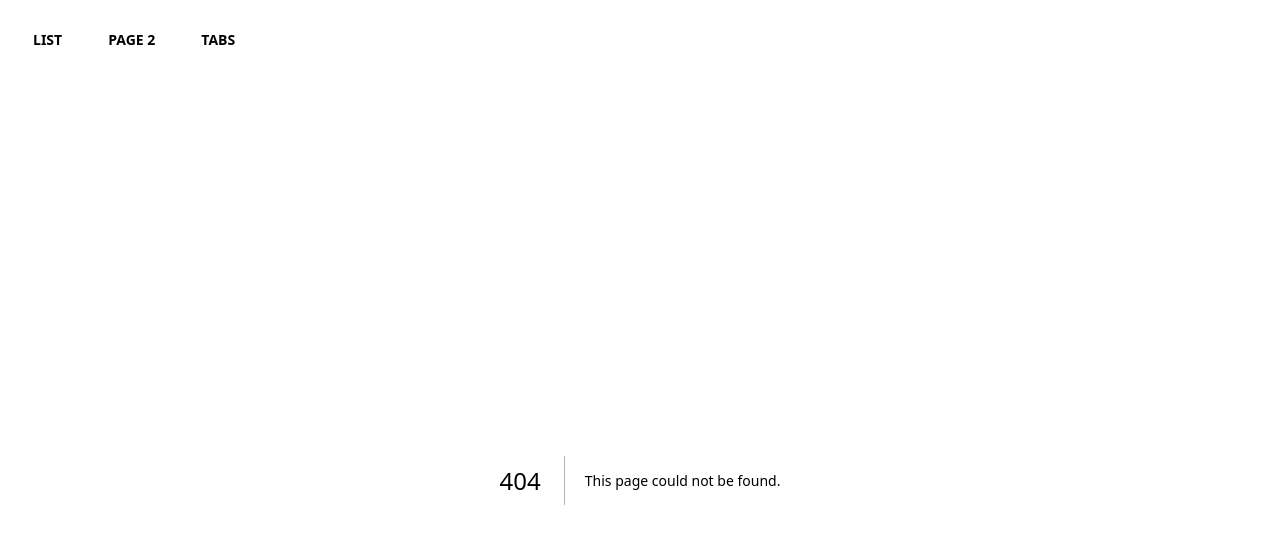
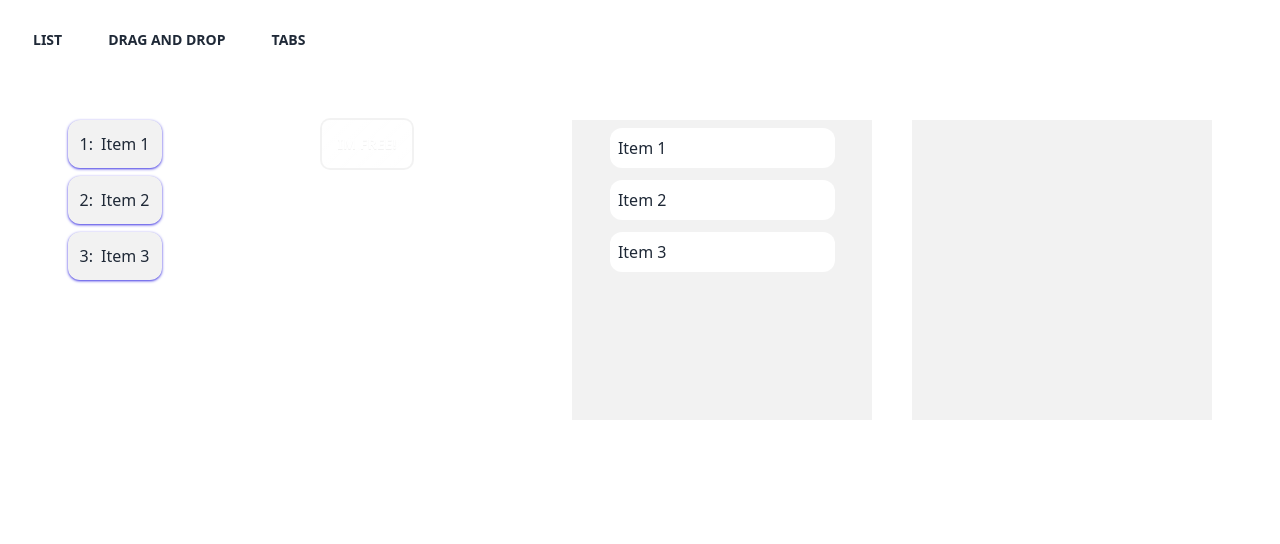
Before and after one commit to NotNullDev/framer-motion-playground, a Next.js app: page /draganddrop in a window 1280 px wide. Before the commit this address had no page. Shown: the top 544 px of the page. Built offline with nearby package versions, Linux system fonts and the light colour scheme.

Commit message:
drag and drop update

```diff
--- a/src/pages/_app.tsx
+++ b/src/pages/_app.tsx
@@ -36,8 +36,11 @@ const Header = () => {
       <button className="btn-ghost btn" onClick={() => router.push("/")}>
         List
       </button>
-      <button className="btn-ghost btn" onClick={() => router.push("/a")}>
-        Page 2
+      <button
+        className="btn-ghost btn"
+        onClick={() => router.push("/draganddrop")}
+      >
+        Drag and drop
       </button>
       <button className="btn-ghost btn" onClick={() => router.push("/tabs")}>
         Tabs
--- a/src/pages/a.tsx
+++ b/src/pages/draganddrop.tsx
@@ -72,26 +72,40 @@ export default function A() {
             console.log(e);
           }}
           ref={ref}
+          onDragStart={(e) => {
+            if (e.currentTarget) currentDrag.current = e.currentTarget;
+            toast("drag start");
+          }}
         >
           <button className="sm glass btn"> Im free!</button>
         </motion.div>
 
         <div className="flex gap-10">
           <motion.div
-            onDrop={(e) => {
-              e.preventDefault();
-              toast("drop!");
-            }}
             onDragOver={(e) => {
               e.preventDefault();
             }}
             onDragEnter={() => {
               toast("drag over");
             }}
-            className="h-[300px] w-[300px] bg-base-200"
+            onDrop={(e) => {
+              toast("drop!");
+              console.log("drop");
+              console.dir(e);
+              console.log("saved current drag:");
+              console.dir(currentDrag.current);
+              if (currentDrag.current) {
+                currentDrag.current.parentNode?.removeChild(
+                  currentDrag.current
+                );
+                e.currentTarget.appendChild(currentDrag.current);
+              }
+            }}
+            className="flex h-[300px] w-[300px] flex-col gap-3 bg-base-200 py-2"
           >
             <div
               draggable
+              className="mx-auto w-3/4 cursor-pointer rounded-xl bg-base-100 p-2 "
               onDragStart={(e) => {
                 if (e.currentTarget) currentDrag.current = e.currentTarget;
                 toast("drag start");
@@ -101,6 +115,7 @@ export default function A() {
             </div>
             <div
               draggable
+              className="mx-auto w-3/4 cursor-pointer rounded-xl bg-base-100 p-2 "
               onDragStart={(e) => {
                 if (e.currentTarget) currentDrag.current = e.currentTarget;
                 toast("drag start");
@@ -110,6 +125,7 @@ export default function A() {
             </div>
             <div
               draggable
+              className="mx-auto w-3/4 cursor-pointer rounded-xl bg-base-100 p-2 "
               onDragStart={(e) => {
                 if (e.currentTarget) currentDrag.current = e.currentTarget;
                 toast("drag start");
@@ -143,7 +159,7 @@ export default function A() {
               }
             }}
             dragListener
-            className="h-[300px] w-[300px] bg-base-200"
+            className="flex h-[300px] w-[300px] flex-col gap-3 bg-base-200 py-2"
           ></motion.div>
         </div>
       </div>
```
